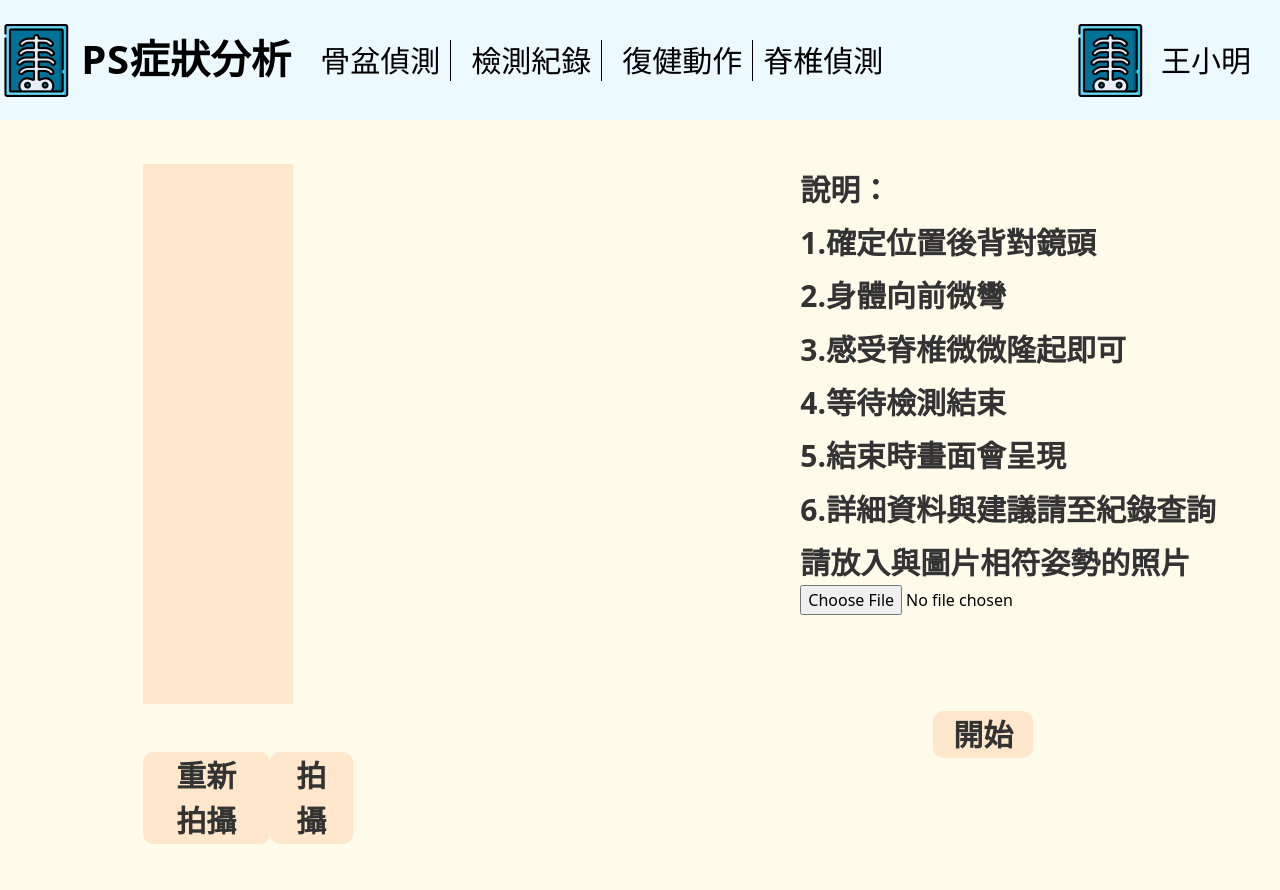
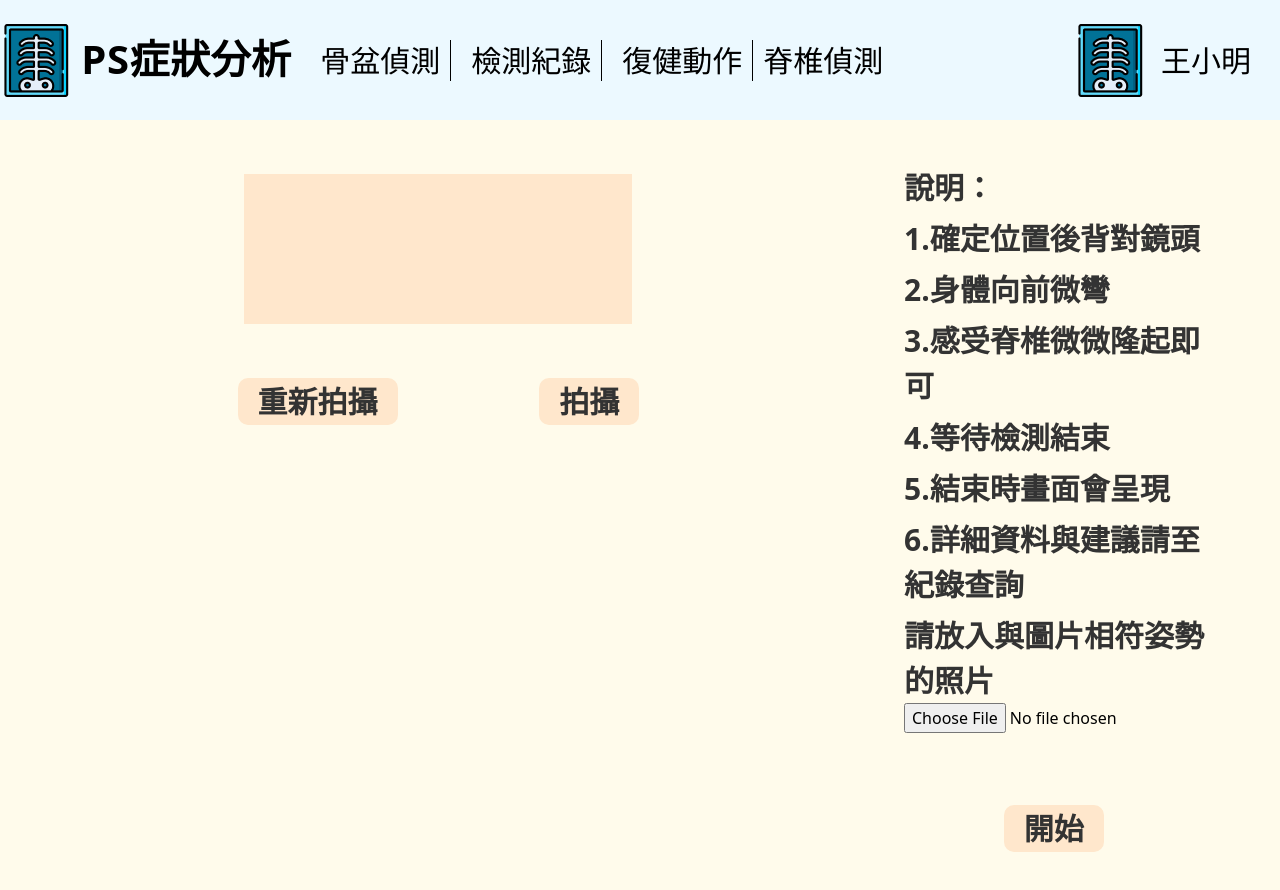
Before and after one commit to jiweihong0/ps_predict, a React (Vite) app: page /pelvis in a window 1280 px wide. Shown: the top 890 px of the page. Built offline with nearby package versions, Linux system fonts and the light colour scheme; no server answers.

Commit message:
fix: css

```diff
--- a/src/components/pelvis/PelvisDetectioncard.jsx
+++ b/src/components/pelvis/PelvisDetectioncard.jsx
@@ -44,7 +44,7 @@ export default function pelvisdetectioncard() {
     return (
         <div className="pelvisdetectioncard">
             <div className="pelvisdetectioncard__content__area">
-                <div>
+                <div className="photocard_area">
 
                     <div className="pelvisdetectioncard__picture">
                         {/* 添加 Webcam 组件 */}
--- a/src/components/pelvis/pelvisdetectioncard.css
+++ b/src/components/pelvis/pelvisdetectioncard.css
@@ -43,14 +43,14 @@
 }
 .pelvisdetectioncard__picture{
     margin-top: 2%;
-    margin-left: 5%;
+    margin-left: 15%;
     width: 50%;
     height: 90%;
     background-color: #FFE7CC;
     justify-content: center;
     align-items: center;
     display: flex;
-    margin-right: 3%;
+
 }
 /* last h2 margin top 5px */
 .pelvisdetectioncard__content>button{
@@ -124,7 +124,7 @@
 }
 .pelvis_buttom{
 
-        margin-top: 23%;
+    margin-top: 10%;
     font-size: 30px;
     font-weight: bold;
     color: #333333;
@@ -140,7 +140,11 @@
 .buttom_area{
     display: flex;
     width: 100%;
-        justify-content: space-between;
+    justify-content: space-around;
     padding: 0 5% 0 5%;
 
 }
+.photocard_area{
+    width: 100%;
+    height: 100%;
+}
--- a/src/components/spine/spinedetectioncard.css
+++ b/src/components/spine/spinedetectioncard.css
@@ -96,6 +96,25 @@
     transform: rotate(90deg);
     border-radius: 6px;
 }
+.loader {
+    width: 48px;
+    height: 48px;
+    border: 5px solid #FFF;
+    border-bottom-color: #FF3D00;
+    border-radius: 50%;
+    display: inline-block;
+    box-sizing: border-box;
+    animation: rotation 1s linear infinite;
+    }
+
+    @keyframes rotation {
+    0% {
+        transform: rotate(0deg);
+    }
+    100% {
+        transform: rotate(360deg);
+    }
+    }
 video{
     transform: scaleX(-1);
 
```
Lines whose indentation alone changed are shown as unchanged.
